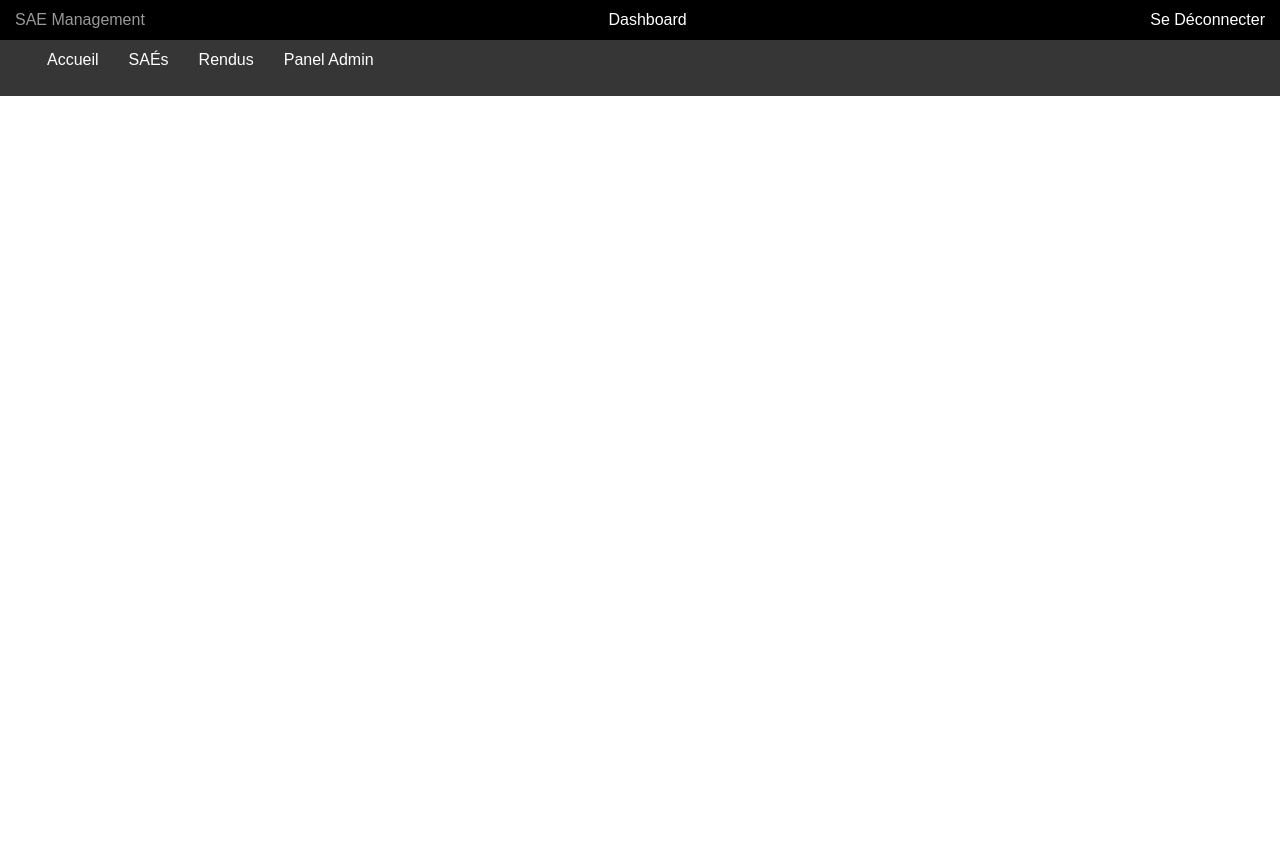
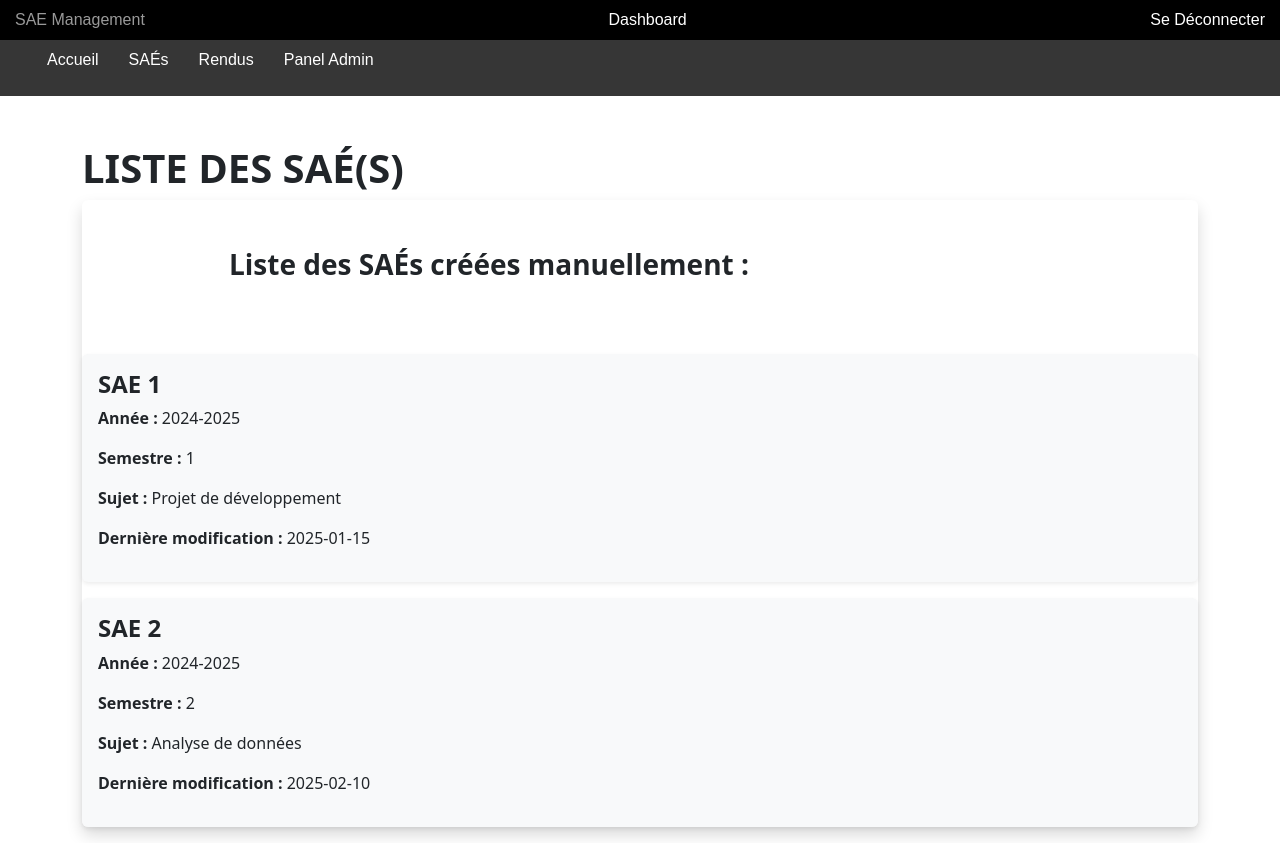
Before and after one commit to emrebondy/SAEManager-Front, an Angular app: page /SAE in a window 1280 px wide. Before the commit this address led to /. Before the commit the page ends 800 px from the top, so only its background shows below. Built offline with nearby package versions, Linux system fonts and the light colour scheme.

Commit message:
simulation de bd pour sae

```diff
--- a/src/app/accueil/accueil.component.html
+++ b/src/app/accueil/accueil.component.html
@@ -4,7 +4,7 @@
         <div class="d-flex flex-column w-100">
             <div class="d-flex w-100 m-auto mt-5">
                 <div class="card shadow px-3 mx-5 rounded w-25 card-sae-content">
-                    <a href="#" class="text-decoration-none text-reset">
+                    <a routerLink="/SAE" class="text-decoration-none text-reset">
                         <div class="card card-sae shadow w-100" style="min-height: 150px;">
                         </div>
                         <div class="m-4">
--- a/src/app/app.routes.ts
+++ b/src/app/app.routes.ts
@@ -2,9 +2,11 @@ import { Routes } from '@angular/router';
 import { AccueilComponent } from './accueil/accueil.component';
 import { InscriptionComponent } from './inscription/inscription.component';
 import { CreerSAEComponent } from './creer-sae/creer-sae.component';
+import { SaeComponent } from './sae/sae.component';
 
 export const routes: Routes = [
     {path: '', component: InscriptionComponent},
     {path: 'Accueil', component: AccueilComponent},
-    {path:'CreerSAE', component: CreerSAEComponent}
+    {path:'CreerSAE', component: CreerSAEComponent},
+    {path:'SAE', component: SaeComponent}
 ];
--- /dev/null
+++ b/src/app/sae/sae.component.html
@@ -0,0 +1,29 @@
+<div class="container mt-5 h-100">
+    <h1 class="fw-bold">LISTE DES SAÉ(S)</h1>
+
+    <div class="card-general shadow bg-white rounded min-h75">
+        <div class="d-flex align-items-center p-5 mx-5">
+            <div class="me-3">
+                <svg width="35" height="35">
+                    <use xlink:href="#arrow-icon"></use>
+                </svg>
+            </div>
+
+            <div class="d-flex flex-column">
+                <h3 class="fw-bold">Liste des SAÉs créées manuellement :</h3>
+                <p class="h5" *ngIf="saes.length === 0">Aucune SAE n'a été créée.</p>
+            </div>
+        </div>
+
+        <!-- Liste des SAÉs -->
+        <div class="sae-list" *ngIf="saes.length > 0">
+            <div *ngFor="let sae of saes" class="sae-card p-3 my-3 bg-light shadow-sm rounded">
+                <h4 class="fw-bold">{{ sae.nomSae }}</h4>
+                <p><strong>Année :</strong> {{ sae.anneeUniversitaire }}</p>
+                <p><strong>Semestre :</strong> {{ sae.semestreUniversitaire }}</p>
+                <p><strong>Sujet :</strong> {{ sae.sujet }}</p>
+                <p><strong>Dernière modification :</strong> {{ sae.dateModificationSujet }}</p>
+            </div>
+        </div>
+    </div>
+</div>
--- /dev/null
+++ b/src/app/sae/sae.component.ts
@@ -0,0 +1,49 @@
+import { NgFor, NgIf } from '@angular/common';
+import { Component } from '@angular/core';
+import { ModeleSae } from '../../modele/ModeleSAE';
+
+@Component({
+  selector: 'app-sae',
+  imports: [NgFor,NgIf],
+  templateUrl: './sae.component.html',
+  styleUrl: './sae.component.css'
+})
+export class SaeComponent {
+
+
+  saes: ModeleSae[] = [];
+
+
+
+  constructor() {}
+
+  ngOnInit(): void {
+    // Simule des données récupérées d'une API
+    this.saes = [
+      {
+        idSAE: 1,
+        nomSae: 'SAE 1',
+        anneeUniversitaire: '2024-2025',
+        semestreUniversitaire: 1,
+        sujet: 'Projet de développement',
+        dateModificationSujet: '2025-01-15',
+        responsablesSae: [
+          { idResp: 101, sae: { idSAE: 1 } }
+        ]
+      },
+      {
+        idSAE: 2,
+        nomSae: 'SAE 2',
+        anneeUniversitaire: '2024-2025',
+        semestreUniversitaire: 2,
+        sujet: 'Analyse de données',
+        dateModificationSujet: '2025-02-10',
+        responsablesSae: [
+          { idResp: 102, sae: { idSAE: 2 } }
+        ]
+      }
+    ];
+  }
+
+
+}
--- /dev/null
+++ b/src/modele/ModeleSAE.ts
@@ -0,0 +1,12 @@
+import { ModeleResponsable } from "./ModeleResponsable";
+
+
+export interface ModeleSae {
+    idSAE: number;
+    nomSae: string;
+    anneeUniversitaire: string;
+    semestreUniversitaire: number;
+    sujet: string;
+    dateModificationSujet: string;
+    responsablesSae: ModeleResponsable[];
+  }
```
Also changed, not shown: src/modele/ModeleResponsable.ts (added, +7 -0 lines), src/app/sae/sae.component.css (added), 1 other file (tests, documents, lock files or other folders).
